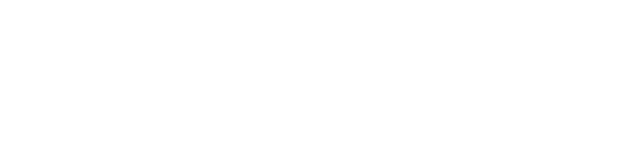
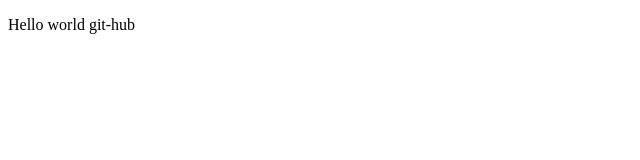
Before and after one commit to JohnWazz/git-test, a plain HTML site: page index.html in a window 1280 px wide. Shown: the whole page, without its empty margins (0-640 px from the left). Drawn offline with Linux system fonts and the light colour scheme.

Commit message:
modified:   index.html

```diff
--- a/index.html
+++ b/index.html
@@ -6,6 +6,7 @@
     <title>Document</title>
 </head>
 <body>
+    <p>Hello world git-hub</p>
 
 </body>
 </html>
```
